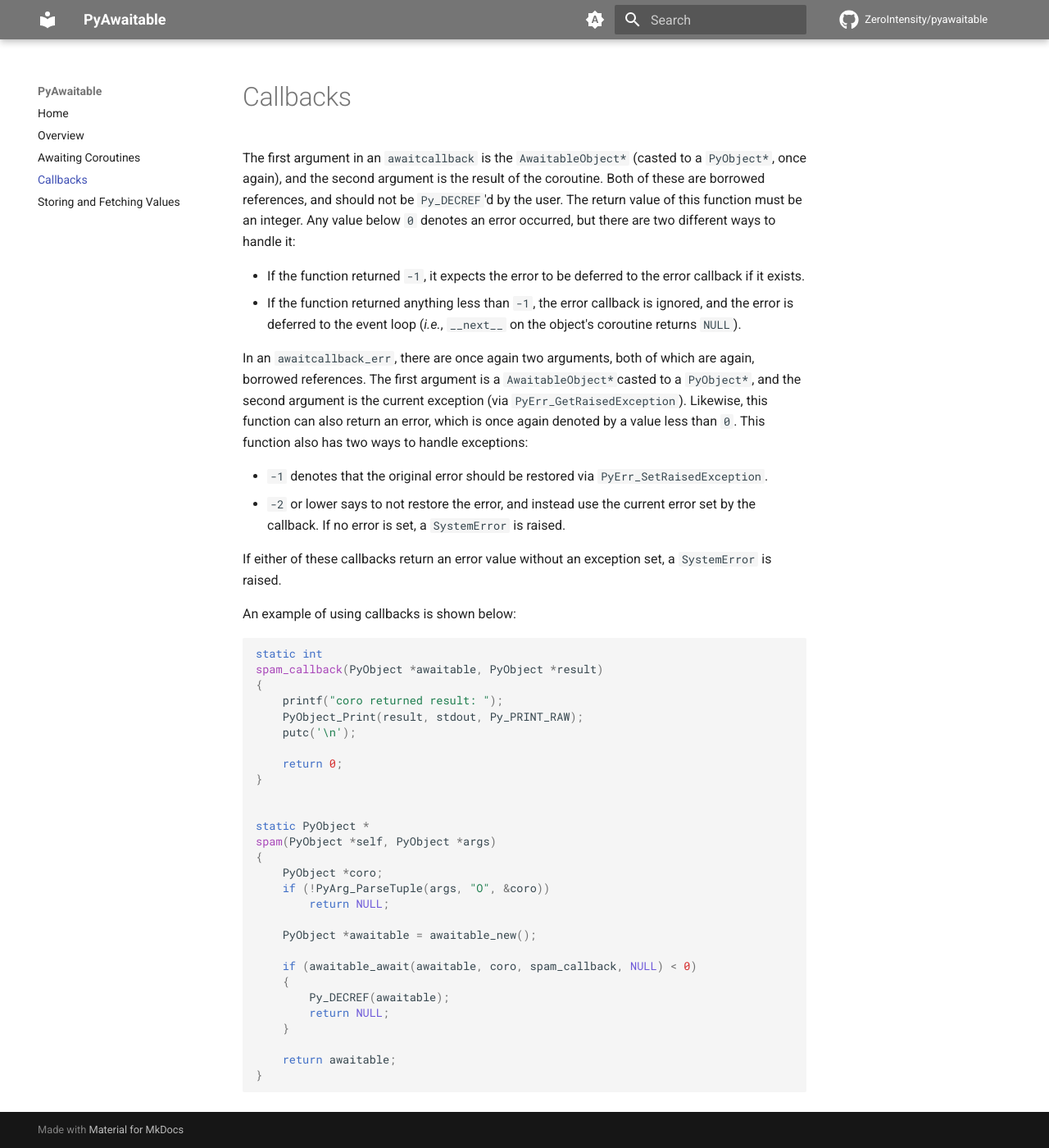
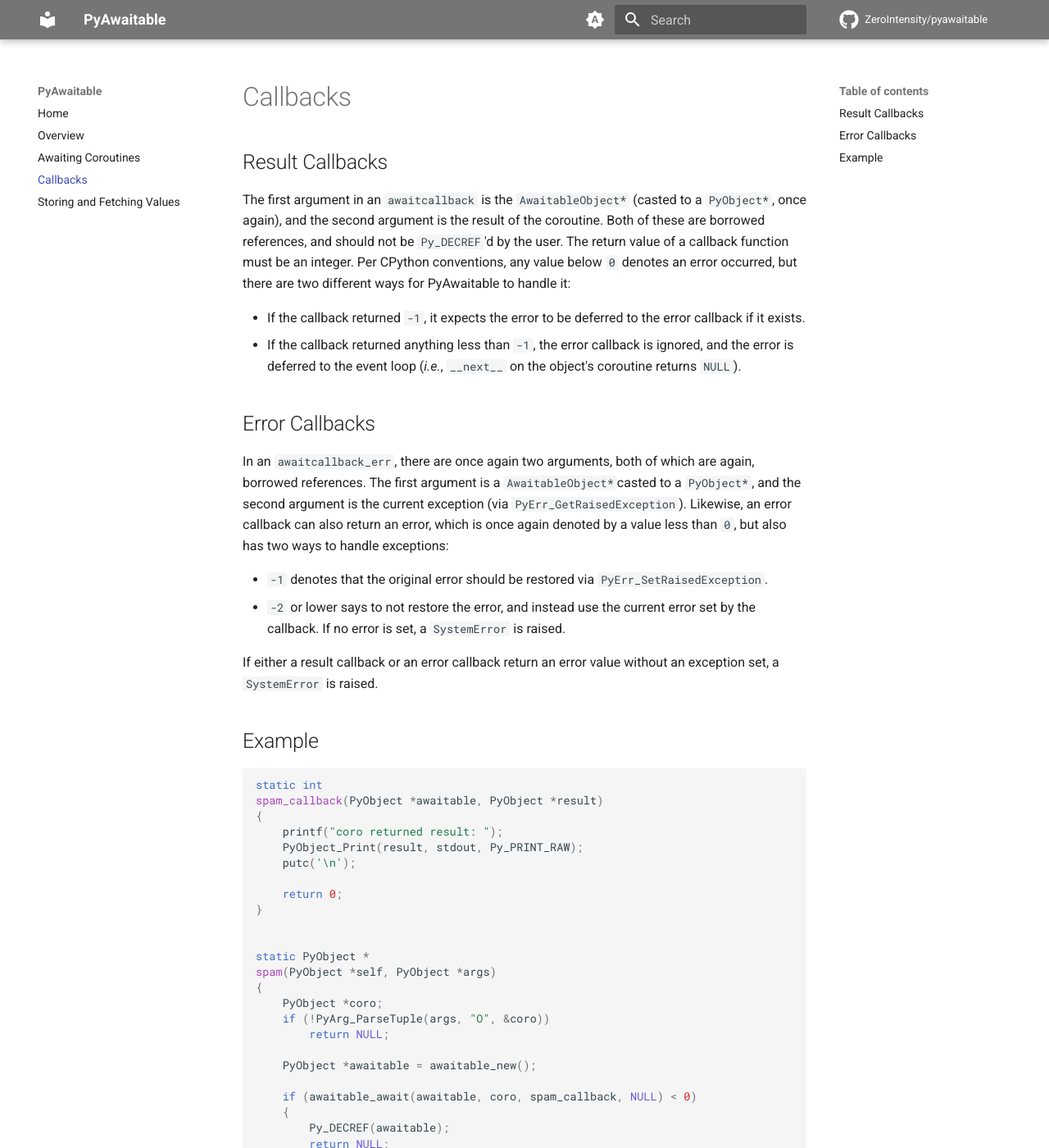
Before and after one commit to ZeroIntensity/pyawaitable, an MkDocs documentation site: the page built from docs/callbacks.md, in a window 1280 px wide and 1400 px high. Shown: the whole window at 82% size. Built offline with MkDocs 1.6.1 and Material for MkDocs 9.7.7, drawn with Linux system fonts in a browser that asks for light colours; comment, search, counter and statistics services are not loaded.

Commit message:
Update callbacks.md

````diff
--- a/docs/callbacks.md
+++ b/docs/callbacks.md
@@ -1,18 +1,22 @@
 # Callbacks
 
-The first argument in an ``awaitcallback`` is the ``AwaitableObject*`` (casted to a ``PyObject*``, once again), and the second argument is the result of the coroutine. Both of these are borrowed references, and should not be ``Py_DECREF``'d by the user. The return value of this function must be an integer. Any value below ``0`` denotes an error occurred, but there are two different ways to handle it:
+## Result Callbacks
 
-- If the function returned ``-1``, it expects the error to be deferred to the error callback if it exists.
-- If the function returned anything less than ``-1``, the error callback is ignored, and the error is deferred to the event loop (*i.e.*, ``__next__`` on the object's coroutine returns ``NULL``).
+The first argument in an ``awaitcallback`` is the ``AwaitableObject*`` (casted to a ``PyObject*``, once again), and the second argument is the result of the coroutine. Both of these are borrowed references, and should not be ``Py_DECREF``'d by the user. The return value of a callback function must be an integer. Per CPython conventions, any value below ``0`` denotes an error occurred, but there are two different ways for PyAwaitable to handle it:
 
-In an ``awaitcallback_err``, there are once again two arguments, both of which are again, borrowed references. The first argument is a ``AwaitableObject*``casted to a ``PyObject*``, and the second argument is the current exception (via ``PyErr_GetRaisedException``). Likewise, this function can also return an error, which is once again denoted by a value less than ``0``. This function also has two ways to handle exceptions:
+- If the callback returned ``-1``, it expects the error to be deferred to the error callback if it exists.
+- If the callback returned anything less than ``-1``, the error callback is ignored, and the error is deferred to the event loop (*i.e.*, ``__next__`` on the object's coroutine returns ``NULL``).
+
+## Error Callbacks
+
+In an ``awaitcallback_err``, there are once again two arguments, both of which are again, borrowed references. The first argument is a ``AwaitableObject*``casted to a ``PyObject*``, and the second argument is the current exception (via ``PyErr_GetRaisedException``). Likewise, an error callback can also return an error, which is once again denoted by a value less than ``0``, but also has two ways to handle exceptions:
 
 - ``-1`` denotes that the original error should be restored via ``PyErr_SetRaisedException``.
 - ``-2`` or lower says to not restore the error, and instead use the current error set by the callback. If no error is set, a ``SystemError`` is raised.
 
-If either of these callbacks return an error value without an exception set, a ``SystemError`` is raised.
+If either a result callback or an error callback return an error value without an exception set, a ``SystemError`` is raised.
 
-An example of using callbacks is shown below:
+## Example
 
 ```c
 static int
````
